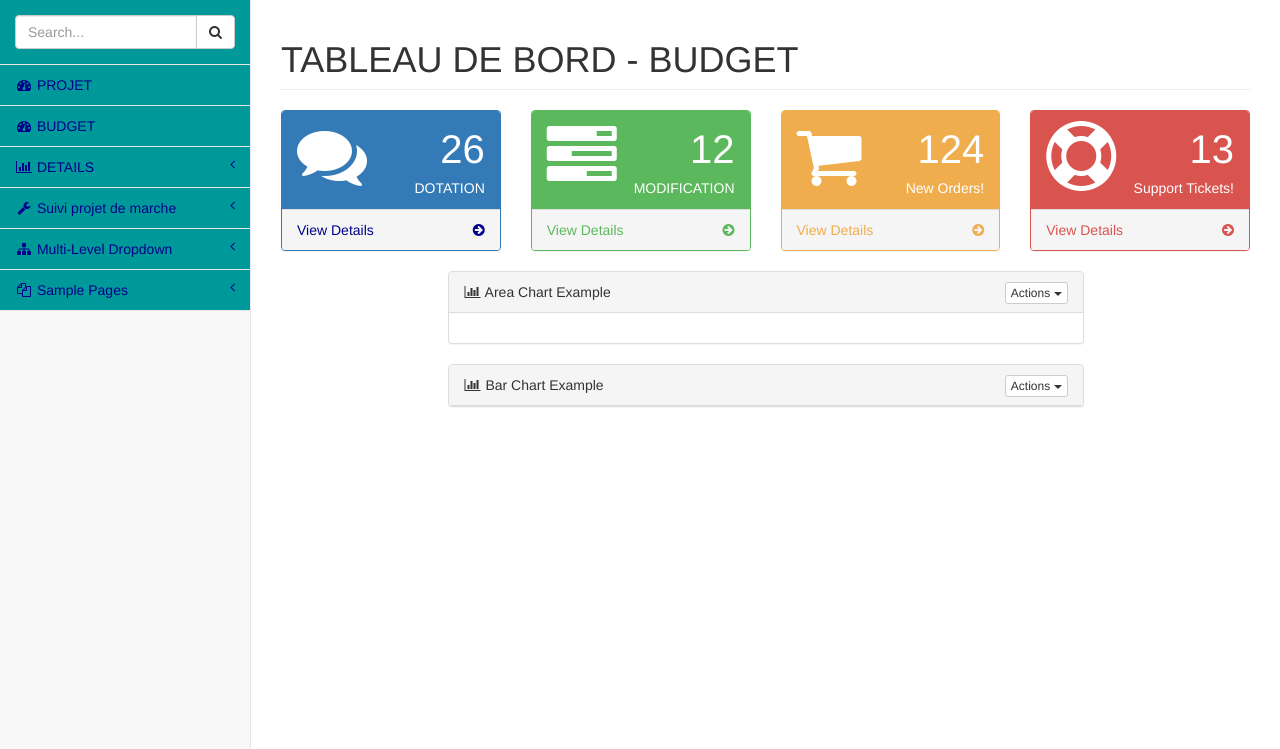
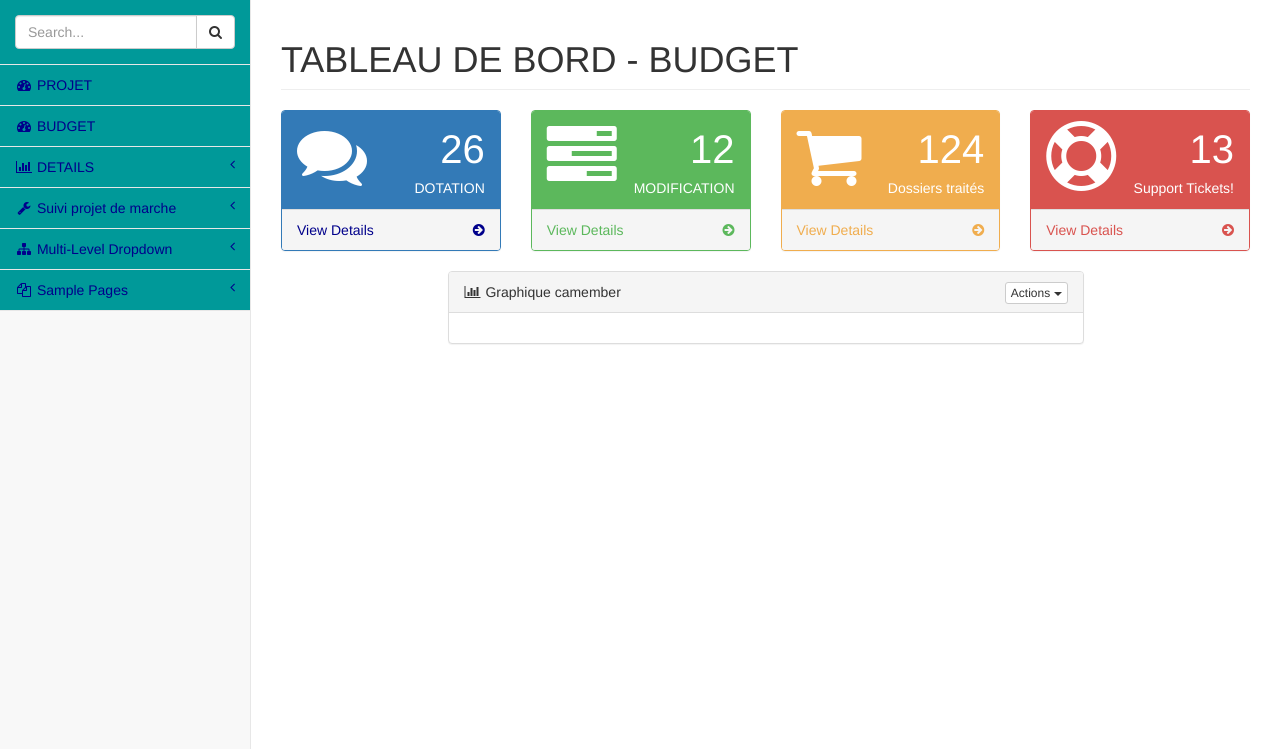
Before and after one commit to desire1982/gestprojet_true, a PHP site: page /html2pdf/acceuil.php in a window 1280 px wide. Shown: the part 51-800 px from the top of the page. Run offline with PHP 8.4, Linux system fonts and the light colour scheme; the visitor is signed in with stand-in values (Sample User, id 1); some libraries are stand-ins or nearby versions.

Commit message:
Nettoyage de la page d'accueil

```diff
--- a/acceuil.php
+++ b/acceuil.php
@@ -17,11 +17,6 @@
     <!-- MetisMenu CSS -->
     <link href="menu/css/metisMenu.min.css" rel="stylesheet">
 
-    <!-- DataTables CSS -->
-    <link href="../bower_components/datatables-plugins/integration/bootstrap/3/dataTables.bootstrap.css" rel="stylesheet">
-
-    <!-- DataTables Responsive CSS -->
-    <link href="../bower_components/datatables-responsive/css/dataTables.responsive.css" rel="stylesheet">
 
     <!-- Custom CSS -->
     <link href="menu/css/sb-admin-2.css" rel="stylesheet">
@@ -115,7 +110,7 @@
                                 </div>
                                 <div class="col-xs-9 text-right">
                                     <div class="huge">124</div>
-                                    <div>New Orders!</div>
+                                    <div>Dossiers traités</div>
                                 </div>
                             </div>
                         </div>
@@ -156,7 +151,7 @@
                 <div class="col-lg-8 col-lg-offset-2">
                     <div class="panel panel-default">
                         <div class="panel-heading">
-                            <i class="fa fa-bar-chart-o fa-fw"></i> Area Chart Example
+                            <i class="fa fa-bar-chart-o fa-fw"></i> Graphique camember
                             <div class="pull-right">
                                 <div class="btn-group">
                                     <button type="button" class="btn btn-default btn-xs dropdown-toggle" data-toggle="dropdown">
@@ -184,30 +179,7 @@
                         <!-- /.panel-body -->
                     </div>
                     <!-- /.panel -->
-                    <div class="panel panel-default">
-                        <div class="panel-heading">
-                            <i class="fa fa-bar-chart-o fa-fw"></i> Bar Chart Example
-                            <div class="pull-right">
-                                <div class="btn-group">
-                                    <button type="button" class="btn btn-default btn-xs dropdown-toggle" data-toggle="dropdown">
-                                        Actions
-                                        <span class="caret"></span>
-                                    </button>
-                                    <ul class="dropdown-menu pull-right" role="menu">
-                                        <li><a href="#">Action</a>
-                                        </li>
-                                        <li><a href="#">Another action</a>
-                                        </li>
-                                        <li><a href="#">Something else here</a>
-                                        </li>
-                                        <li class="divider"></li>
-                                        <li><a href="#">Separated link</a>
-                                        </li>
-                                    </ul>
-                                </div>
-                            </div>
-                        </div>
-                        <!-- /.panel-heading -->
+
 
         </div>
         <!-- /#page-wrapper -->
@@ -224,22 +196,13 @@
     <!-- Metis Menu Plugin JavaScript -->
     <script src="menu/js/metisMenu.min.js"></script>
 
-    <!-- DataTables JavaScript -->
-    <script src="../bower_components/datatables/media/js/jquery.dataTables.min.js"></script>
-    <script src="../bower_components/datatables-plugins/integration/bootstrap/3/dataTables.bootstrap.min.js"></script>
-    <script src="../bower_components/datatables-responsive/js/dataTables.responsive.js"></script>
+
 
     <!-- Custom Theme JavaScript -->
     <script src="menu/js/sb-admin-2.js"></script>
 
     <!-- Page-Level Demo Scripts - Tables - Use for reference -->
-    <script>
-    $(document).ready(function() {
-        $('#dataTables-example').DataTable({
-                responsive: true
-        });
-    });
-    </script>
+
 
 </body>
 
```
Also changed, not shown: config/connectmysql.php (+8 -2 lines).
